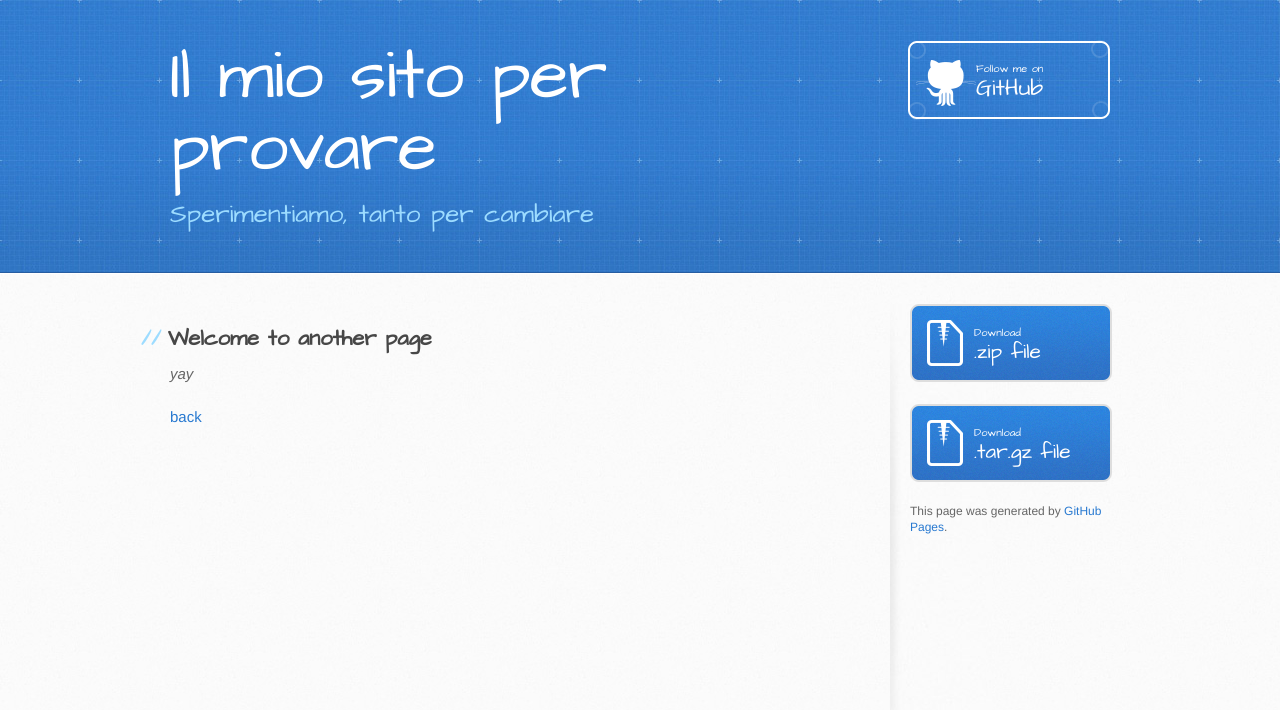
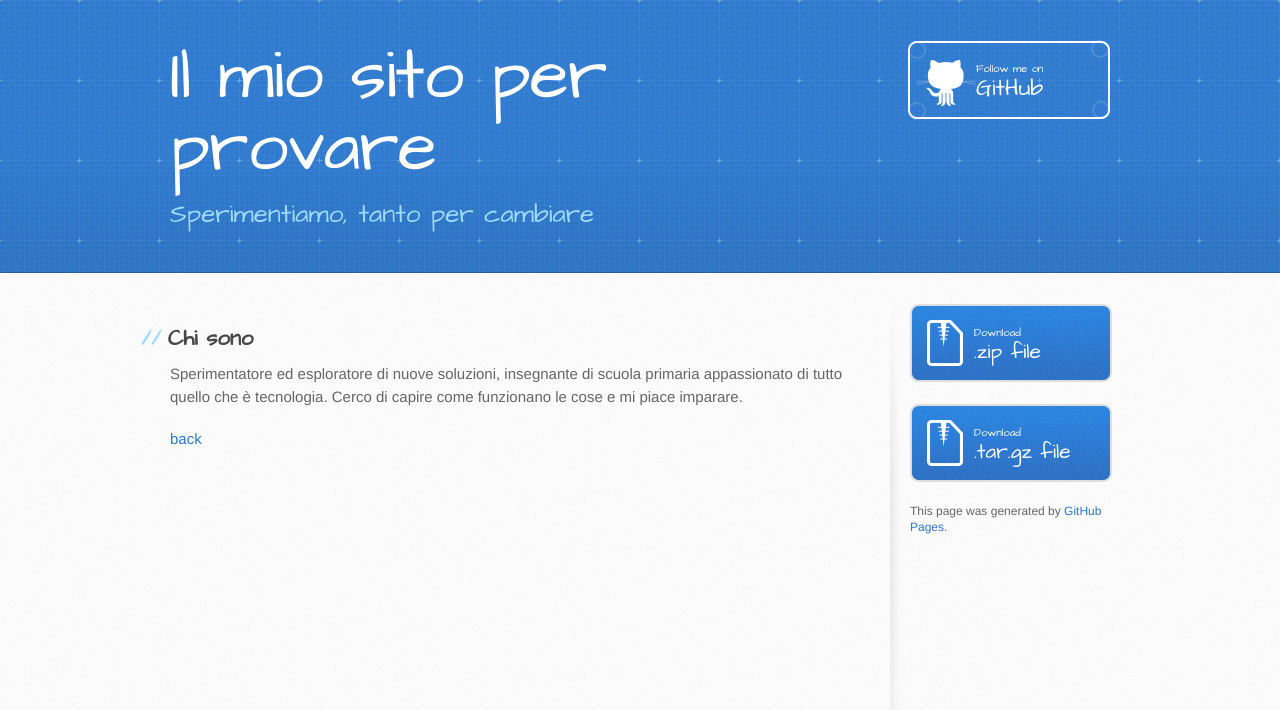
Before and after one commit to maupao/maupao.github.io, a Jekyll site: the page built from another-page.md, in a window 1280 px wide. Shown: the top 710 px of the page. Built offline with Jekyll 4.4.1, drawn with Linux system fonts in a browser that asks for light colours; our own code applies the rules of GitHub Pages for plain Markdown files.

Commit message:
modificata la pagina di esempio

```diff
--- a/another-page.md
+++ b/another-page.md
@@ -2,8 +2,8 @@
 layout: default
 ---
 
-## Welcome to another page
+## Chi sono
 
-_yay_
+Sperimentatore ed esploratore di nuove soluzioni, insegnante di scuola primaria appassionato di tutto quello che è tecnologia. Cerco di capire come funzionano  le cose e mi piace imparare.
 
 [back](./)
```
